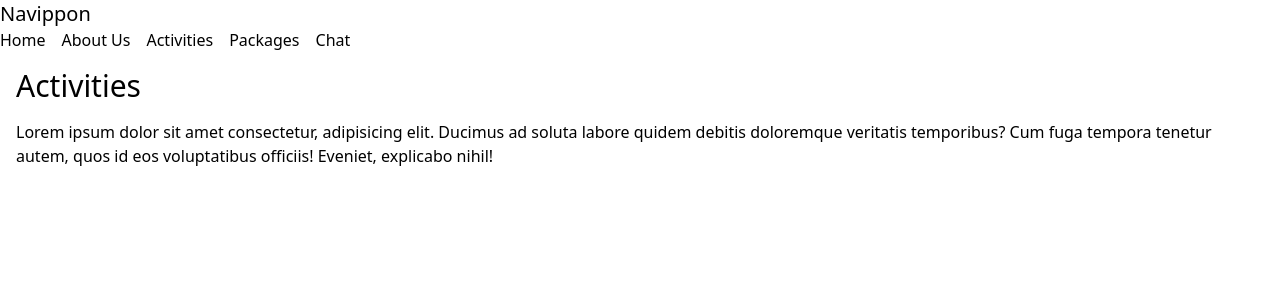
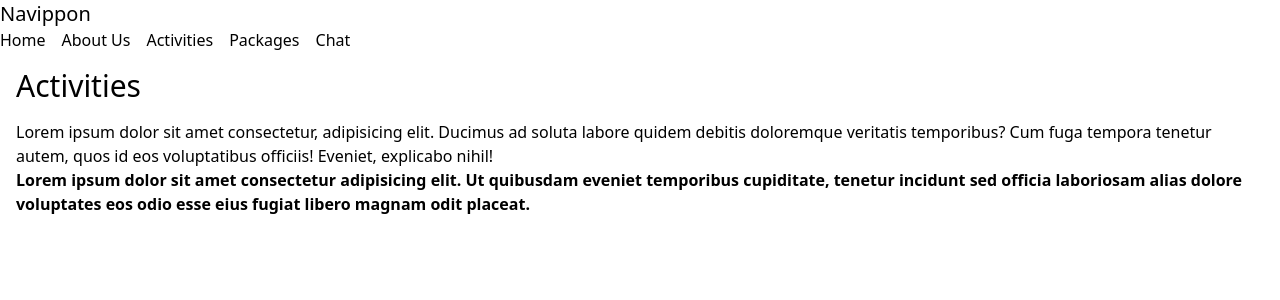
Before and after one commit to rodiramo/Navippon-Project, a Vue app: page /#/activities in a window 1280 px wide. Shown: the top 300 px of the page. Built offline with nearby package versions, Linux system fonts and the light colour scheme.

Commit message:
otro parrafo

```diff
--- a/src/pages/Activities.vue
+++ b/src/pages/Activities.vue
@@ -9,4 +9,6 @@ export default {
     <h1 class="mb-4 text-3xl">Activities</h1>
 
     <p>Lorem ipsum dolor sit amet consectetur, adipisicing elit. Ducimus ad soluta labore quidem debitis doloremque veritatis temporibus? Cum fuga tempora tenetur autem, quos id eos voluptatibus officiis! Eveniet, explicabo nihil!</p>
+
+    <p><strong>Lorem ipsum dolor sit amet consectetur adipisicing elit. Ut quibusdam eveniet temporibus cupiditate, tenetur incidunt sed officia laboriosam alias dolore voluptates eos odio esse eius fugiat libero magnam odit placeat.</strong></p>
 </template>
```
